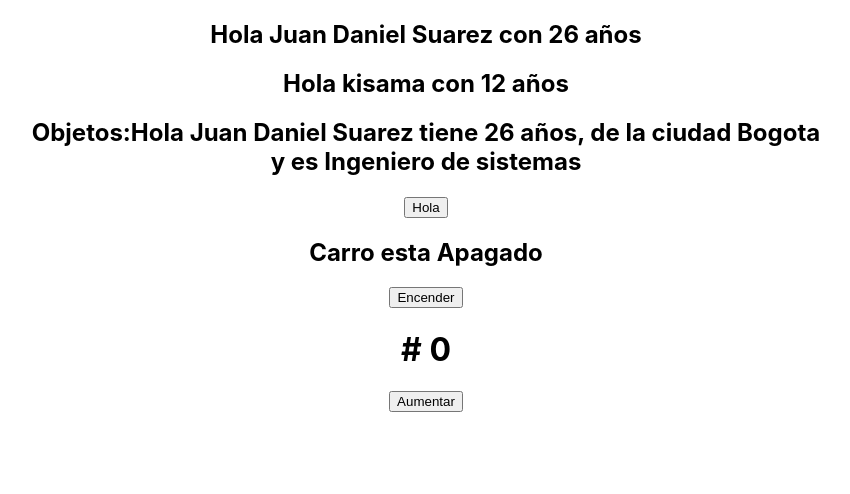
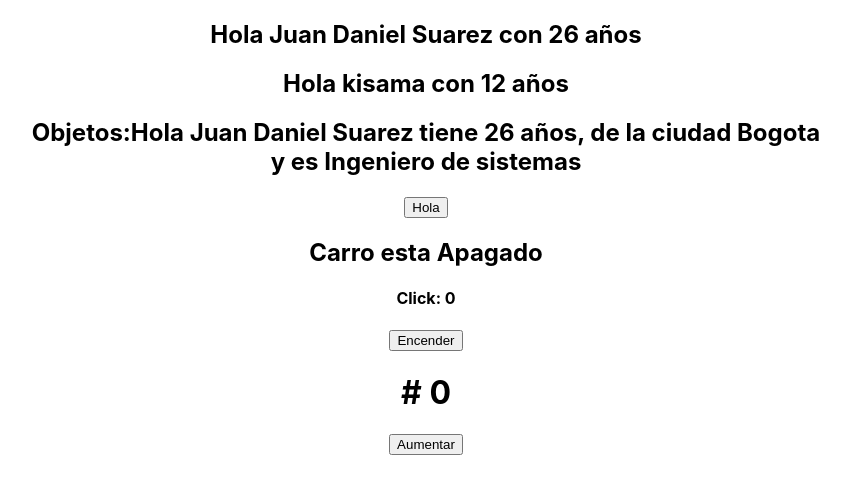
Before and after one commit to jdvpl/Next-JS-Crea-tu-tienda-online-completa, a React (Create React App) app in the folder 1basicos/: page / in a window 1280 px wide. Shown: the top 494 px of the page, without its empty margins (214-1064 px from the left). Built offline with nearby package versions, Linux system fonts and the light colour scheme.

Commit message:
useefect

```diff
--- a/1basicos/src/components/Hook.js
+++ b/1basicos/src/components/Hook.js
@@ -1,15 +1,21 @@
-import React, {useState} from 'react'
+import React, {useState, useEffect} from 'react'
 
 export default function Hook(props) {
 
     const [stateCar, setCar] = useState(false);
     const [stateIncrease, setstateIncrease] = useState(0);
+    const [stateContar, setstateContar] = useState(0);
 
 
 const EncenderApagar=()=>{
     // setCar(!stateCar);
     setCar(prevValue=>!prevValue);
+    setstateContar(stateContar+1);
 }
+
+useEffect(() => {
+    console.log('Total '+stateContar)
+}, [stateContar])
 
 const IncreaseNumeric=()=>{
     setstateIncrease(prevValue=> prevValue+1);
@@ -18,7 +24,7 @@ const IncreaseNumeric=()=>{
     return(
         <div>
             <h2>Carro esta {stateCar ? "Encendido" : "Apagado"} </h2>
-
+            <h4>Click: {stateContar}</h4>
             <button
                 onClick={EncenderApagar}
             >{stateCar ? "Apagar" : "Encender"}</button>
```
